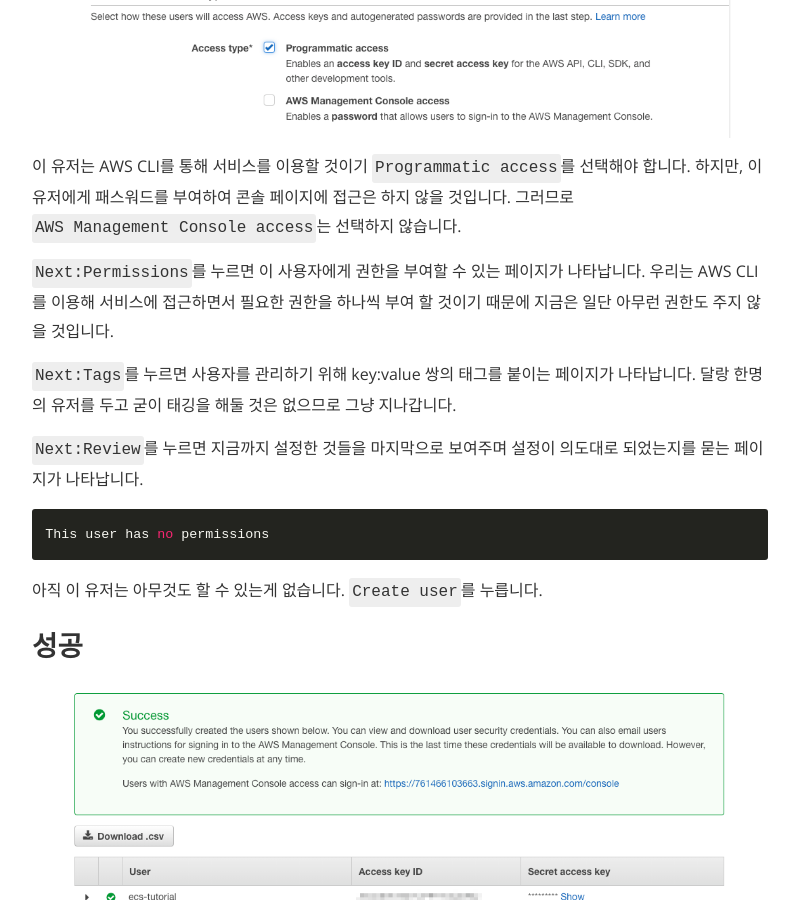
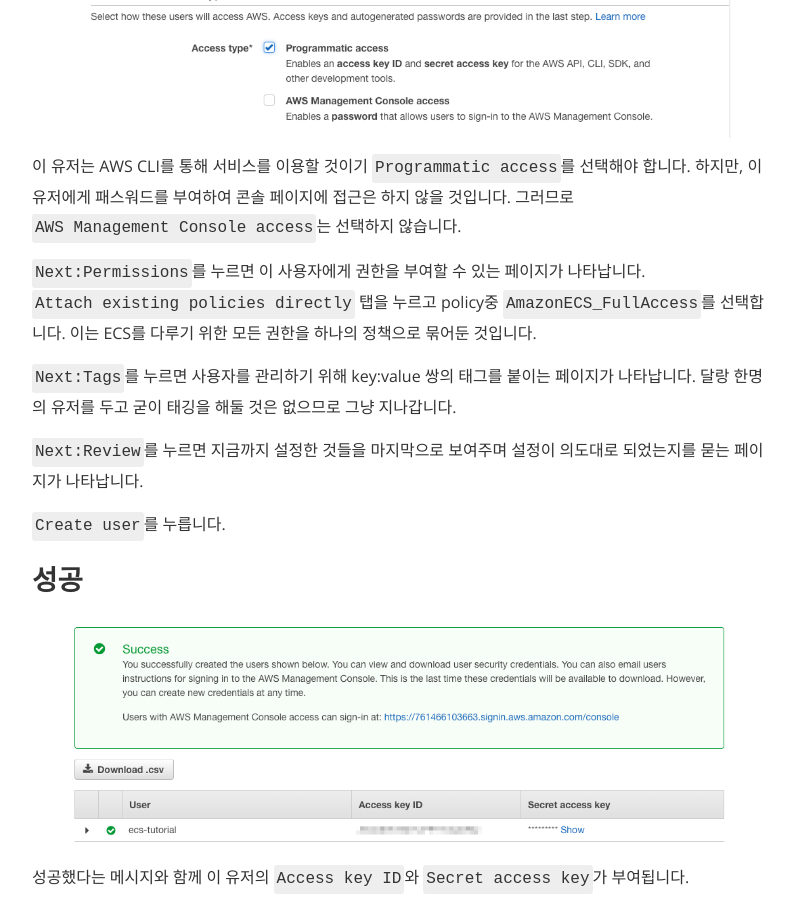
Before and after one commit to einsub/einsub.github.com, a Jekyll site: the page built from _posts/2018-11-26-aws-iam.markdown, in a window 1280 px wide and 900 px high, scrolled down 1238 px. Shown: the whole window, without its empty margins (240-1039 px from the left). Built offline with Jekyll 4.4.1, drawn with Linux system fonts in a browser that asks for light colours; nearby versions of some CDN libraries; comment, search, counter and statistics services are not loaded.

Commit message:
권한 부분 추가

````diff
--- a/_posts/2018-11-26-aws-iam.markdown
+++ b/_posts/2018-11-26-aws-iam.markdown
@@ -29,17 +29,14 @@ AWS의 Security Credentials 페이지에 처음 진입하면 다음과 같은
 
 이 유저는 AWS CLI를 통해 서비스를 이용할 것이기 `Programmatic access`를 선택해야 합니다. 하지만, 이 유저에게 패스워드를 부여하여 콘솔 페이지에 접근은 하지 않을 것입니다. 그러므로 `AWS Management Console access`는 선택하지 않습니다.
 
-`Next:Permissions`를 누르면 이 사용자에게 권한을 부여할 수 있는 페이지가 나타납니다. 우리는 AWS CLI를 이용해 서비스에 접근하면서 필요한 권한을 하나씩 부여 할 것이기 때문에 지금은 일단 아무런 권한도 주지 않을 것입니다.
+`Next:Permissions`를 누르면 이 사용자에게 권한을 부여할 수 있는 페이지가 나타납니다. `Attach existing policies directly` 탭을 누르고 policy중 `AmazonECS_FullAccess`를 선택합니다. 이는 ECS를 다루기 위한 모든 권한을 하나의 정책으로 묶어둔 것입니다.
 
 `Next:Tags`를 누르면 사용자를 관리하기 위해 key:value 쌍의 태그를 붙이는 페이지가 나타납니다. 달랑 한명의 유저를 두고 굳이 태깅을 해둘 것은 없으므로 그냥 지나갑니다.
 
 `Next:Review`를 누르면 지금까지 설정한 것들을 마지막으로 보여주며 설정이 의도대로 되었는지를 묻는 페이지가 나타납니다.
 
-```
-This user has no permissions
-```
+`Create user`를 누릅니다.
 
-아직 이 유저는 아무것도 할 수 있는게 없습니다. `Create user`를 누릅니다.
 ## 성공
 
 ![](/assets/iam-success.png)
--- a/_posts/2018-11-26-installing-the-aws-command-line-interface.markdown
+++ b/_posts/2018-11-26-installing-the-aws-command-line-interface.markdown
@@ -64,4 +64,4 @@ AWS Secret Access Key [None]: 본인의 Secret Access Key
 Default region name [None]: ap-northeast-2
 Default output format [None]: json
 ```
-IAM 사용자를 만들면 부여되는 액세스 키와 보안 키를 입력합니다. 기본 리전은 ap-northeast-2를 입력하는데 서울을 나타냅니다.
+IAM 사용자를 만들면 부여되는 액세스 키와 보안 키를 입력합니다. 기본 리전 이름으로는 서울인 ap-northeast-2를 입력합니다.
````
